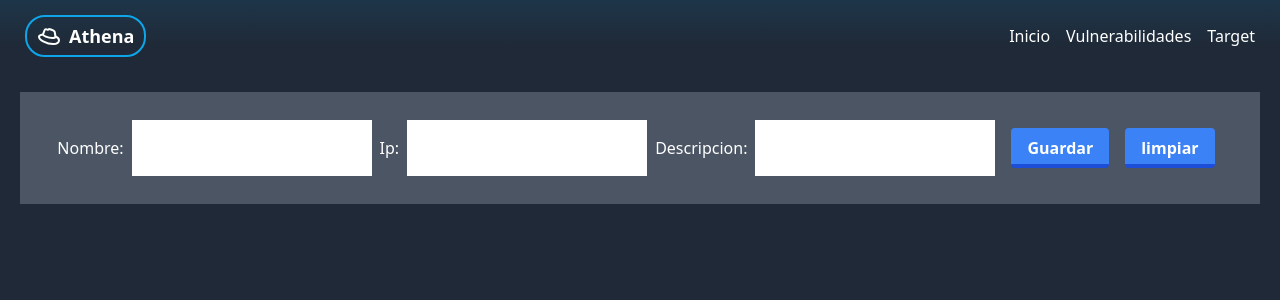
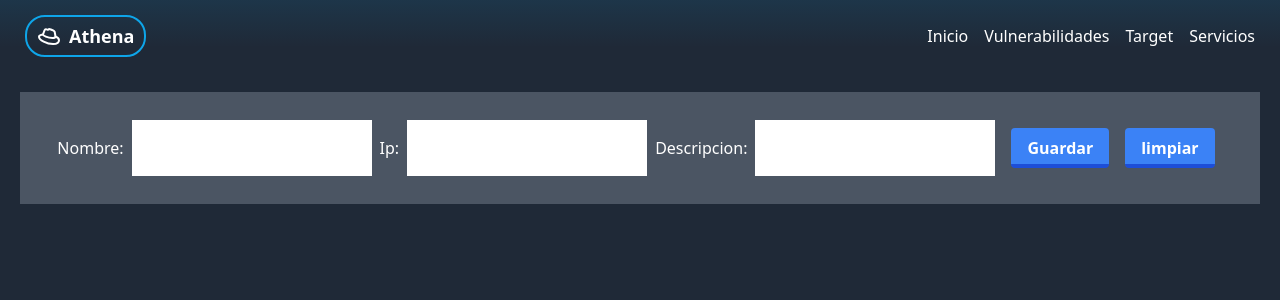
Before and after one commit to NelsonNV/AthenaGuard, a Django app: page /target/add/ in a window 1280 px wide. Shown: the top 300 px of the page. Run offline with Django 4.2, Linux system fonts and the light colour scheme; some libraries are stand-ins or nearby versions.

Commit message:
feat(nav): add link to services list in the navigation bar

```diff
--- a/athena/template/base.html
+++ b/athena/template/base.html
@@ -24,6 +24,7 @@
           <a href="{% url 'home' %}" >Inicio</a>
           <a href="{% url 'listVuln' %}">Vulnerabilidades</a>
           <a href="{% url 'listTarg' %}">Target</a>
+          <a href="{% url 'listServ' %}">Servicios</a>
         </div>
       </nav>
     </header>
```
